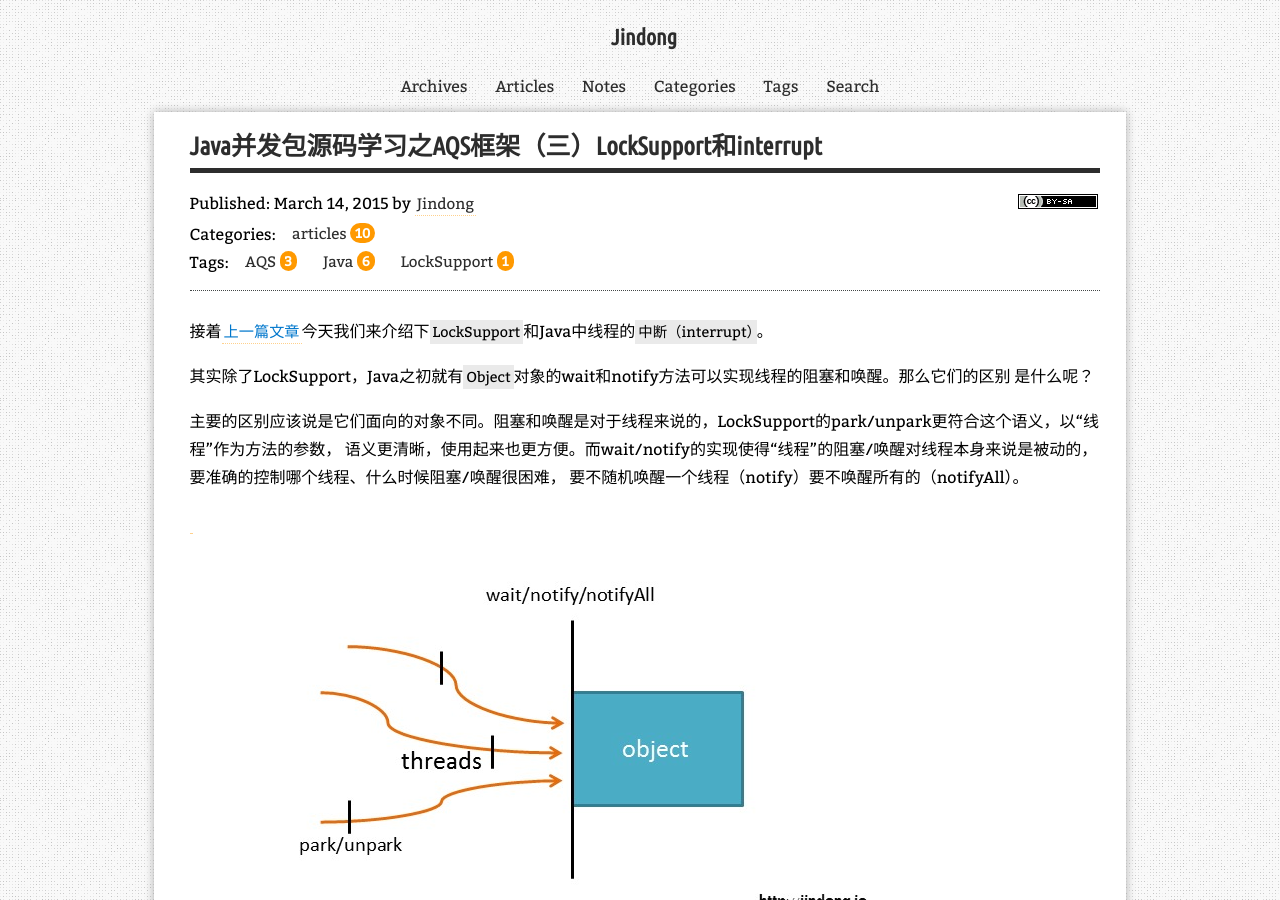
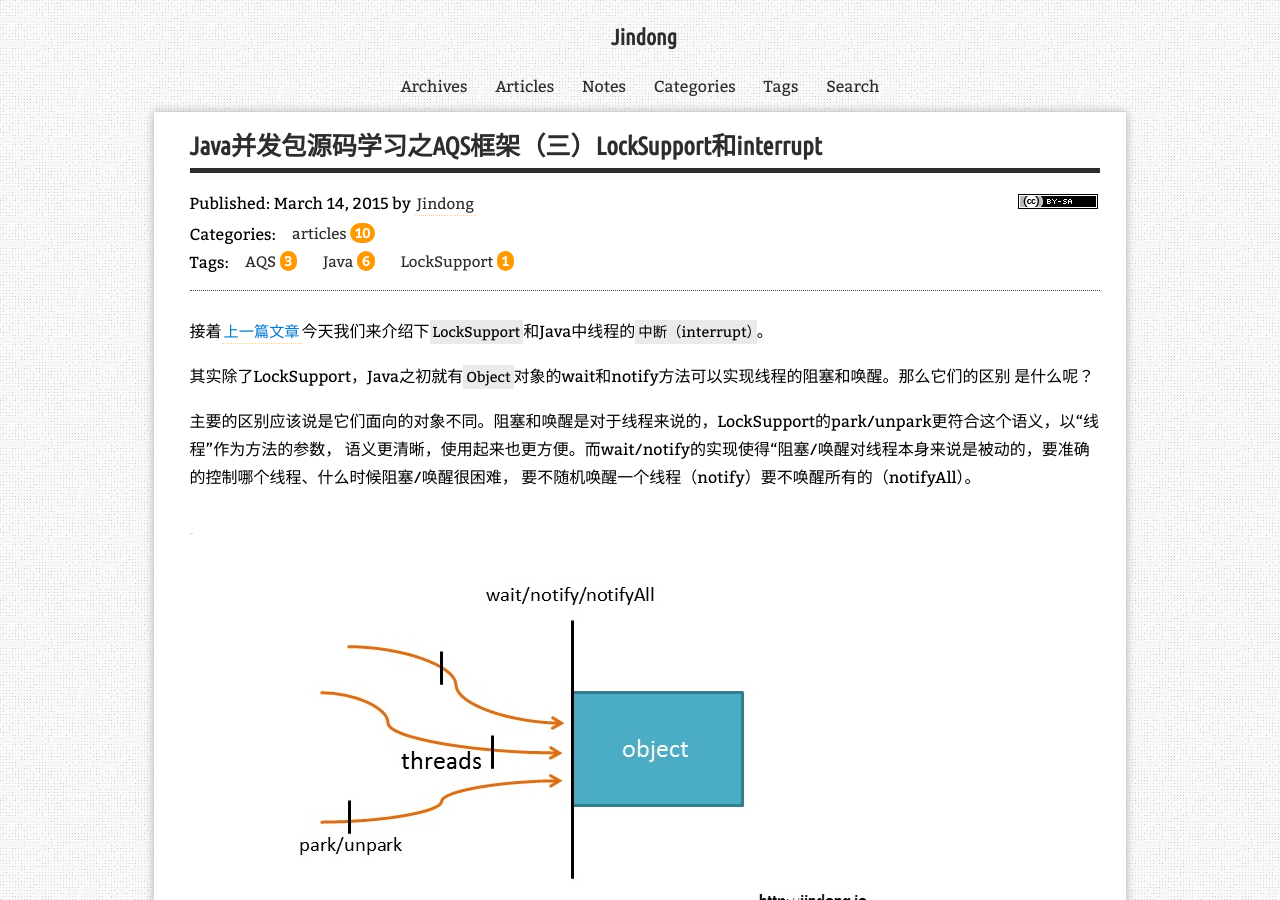
Before and after one commit to zhanjindong/zhanjindong.github.io, a Jekyll site: the page built from _posts/2015-03-14-java-concurrent-package-aqs-locksupport-and-thread-interrupt.md, in a window 1280 px wide and 900 px high. Built offline with Jekyll 4.4.1, drawn with Linux system fonts in a browser that asks for light colours; nearby versions of some CDN libraries; comment, search, counter and statistics services are not loaded; a style sheet for code colours, icons or effects is not loaded.

Commit message:
modify post

```diff
--- a/_posts/2015-03-14-java-concurrent-package-aqs-locksupport-and-thread-interrupt.md
+++ b/_posts/2015-03-14-java-concurrent-package-aqs-locksupport-and-thread-interrupt.md
@@ -14,7 +14,7 @@ utilities: fancybox,unveil,highlight
 是什么呢？
 
 主要的区别应该说是它们面向的对象不同。阻塞和唤醒是对于线程来说的，LockSupport的park/unpark更符合这个语义，以“线程”作为方法的参数，
-语义更清晰，使用起来也更方便。而wait/notify的实现使得“线程”的阻塞/唤醒对线程本身来说是被动的，要准确的控制哪个线程、什么时候阻塞/唤醒很困难，
+语义更清晰，使用起来也更方便。而wait/notify的实现使得“阻塞/唤醒对线程本身来说是被动的，要准确的控制哪个线程、什么时候阻塞/唤醒很困难，
 要不随机唤醒一个线程（notify）要不唤醒所有的（notifyAll）。
 
 
```
